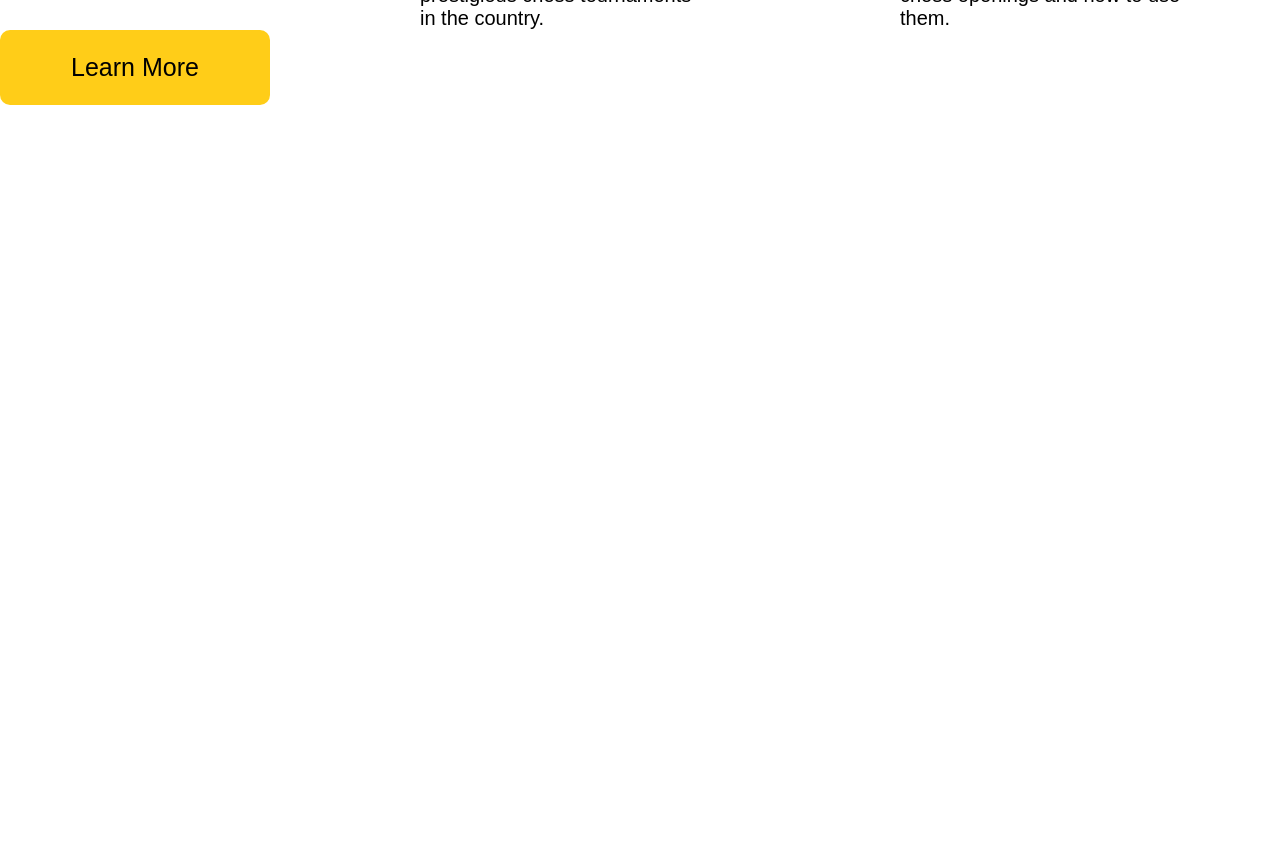
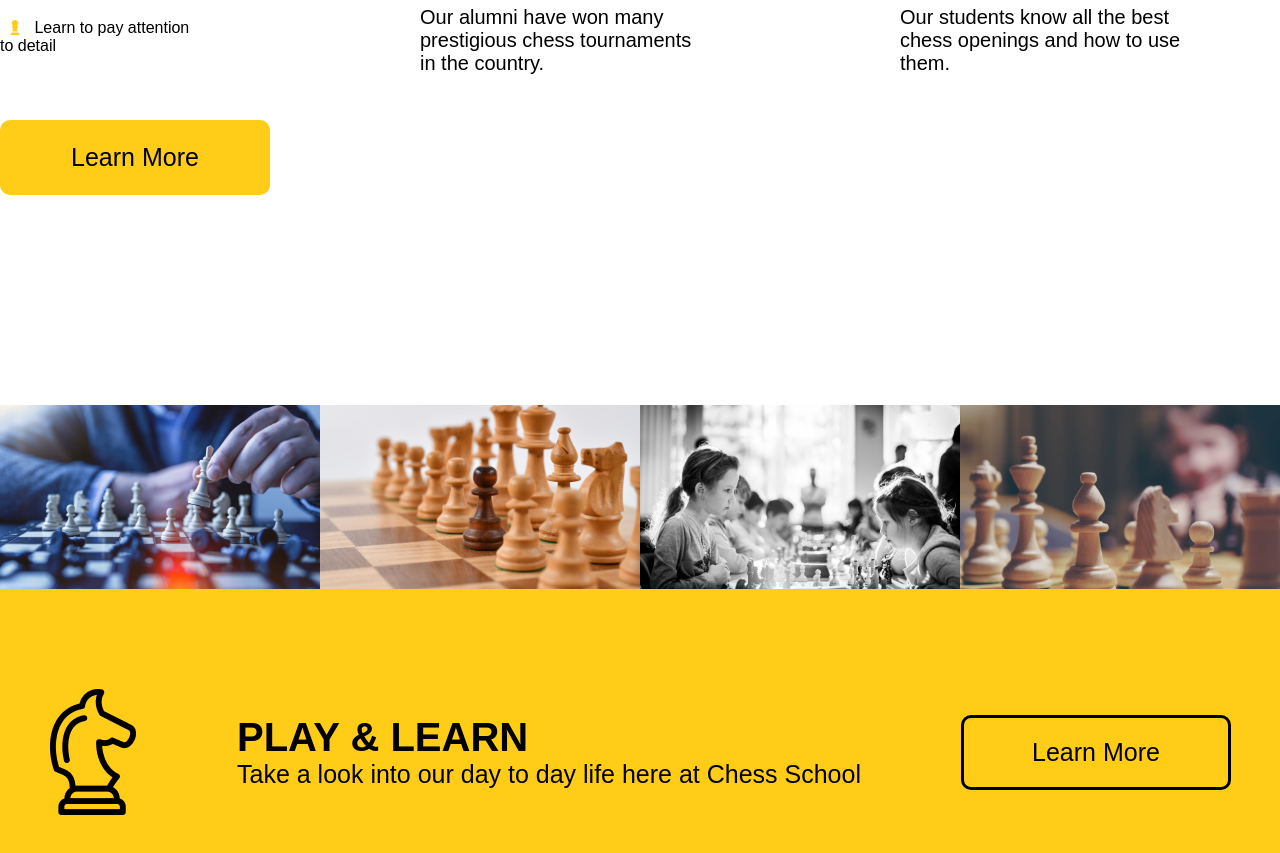
Before and after one commit to Mustaaaaa/proj-html-vuejs, a Vue app: page / in a window 1280 px wide. Shown: the part 2100-2953 px from the top of the page. Before the commit the page ends 2415 px from the top, so only its background shows below. Built offline with nearby package versions, Linux system fonts and the light colour scheme.

Commit message:
add: finish our services section

```diff
--- a/src/components/AppMain/AppOurServices.vue
+++ b/src/components/AppMain/AppOurServices.vue
@@ -43,6 +43,21 @@
             </div>
         </div>
     </div>
+    <div class="gallery-section">
+        <div class="imagesGallery">
+            <div v-for="imageGallery in imagesGallery" class="col-3">
+                <img :src="imageGallery" alt="">
+            </div>
+        </div>
+        <div v-for="service in services.slice(4, 5)" class="row text-gallery">
+            <img :src="service.icon" alt="">
+            <ul>
+                <li class="title">{{ service.title }}</li>
+                <li class="description">{{ service.description }}</li>
+            </ul>
+            <button class="learnMore-button">Learn More</button>
+        </div>
+    </div>
 </template>
 
 <script>
@@ -76,7 +91,7 @@ export default {
                     "description": "Take a look into our day to day life here at Chess School",
                 },
             ],
-            "images": [
+            "imagesGallery": [
                 "/mt-2236-home-gallery1.jpg",
                 "/mt-2236-home-gallery2.jpg",
                 "/mt-2236-home-gallery3.jpg",
@@ -106,7 +121,7 @@ export default {
             padding-top: 60px;
 
             li {
-                padding-bottom: 40px;
+                padding: 0 60px 40px 0;
             }
 
             .list {
@@ -158,6 +173,7 @@ export default {
                     .description {
                         font-size: 20px;
                     }
+
                     li {
                         padding: 10px 90px 10px 100px;
 
@@ -167,4 +183,46 @@ export default {
         }
     }
 }
+
+.gallery-section {
+
+    .imagesGallery {
+        display: flex;
+
+        .col-3 {
+            img {
+                width: 100%;
+                height: 100%;
+            }
+        }
+    }
+
+    .text-gallery {
+        background-color: #FFCD18;
+        display: flex;
+        justify-content: center;
+        align-items: center;
+        gap: 100px;
+        padding: 100px 0;
+
+        .title {
+            font-size: 40px;
+            font-weight: 700;
+        }
+
+        .description {
+            font-size: 25px;
+        }
+
+        .learnMore-button {
+            background: transparent;
+            border:black solid;
+            border-radius: 10px;
+            font-size: 25px;
+            width: 270px;
+            height: 75px;
+            cursor: pointer;
+        }
+    }
+}
 </style>
```
